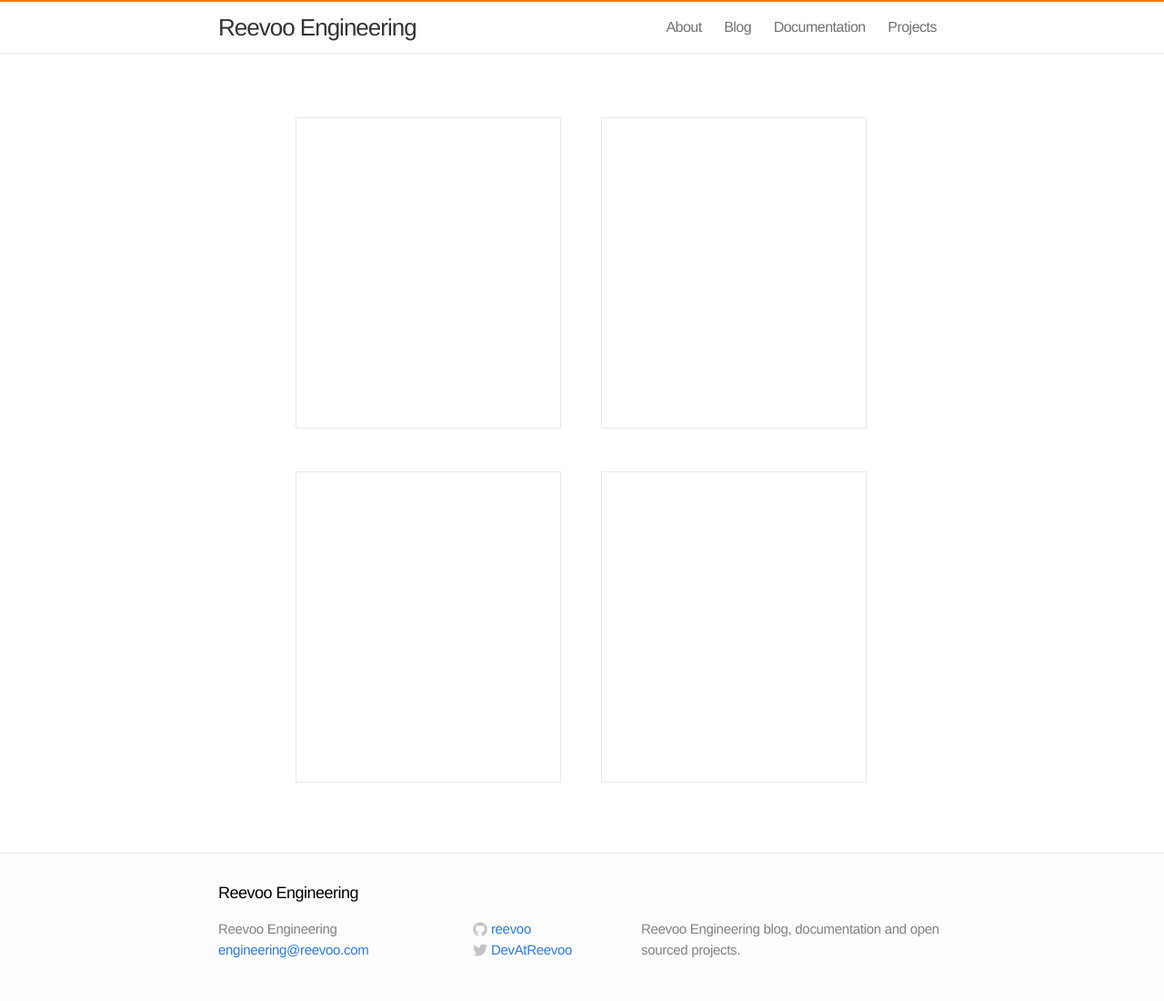
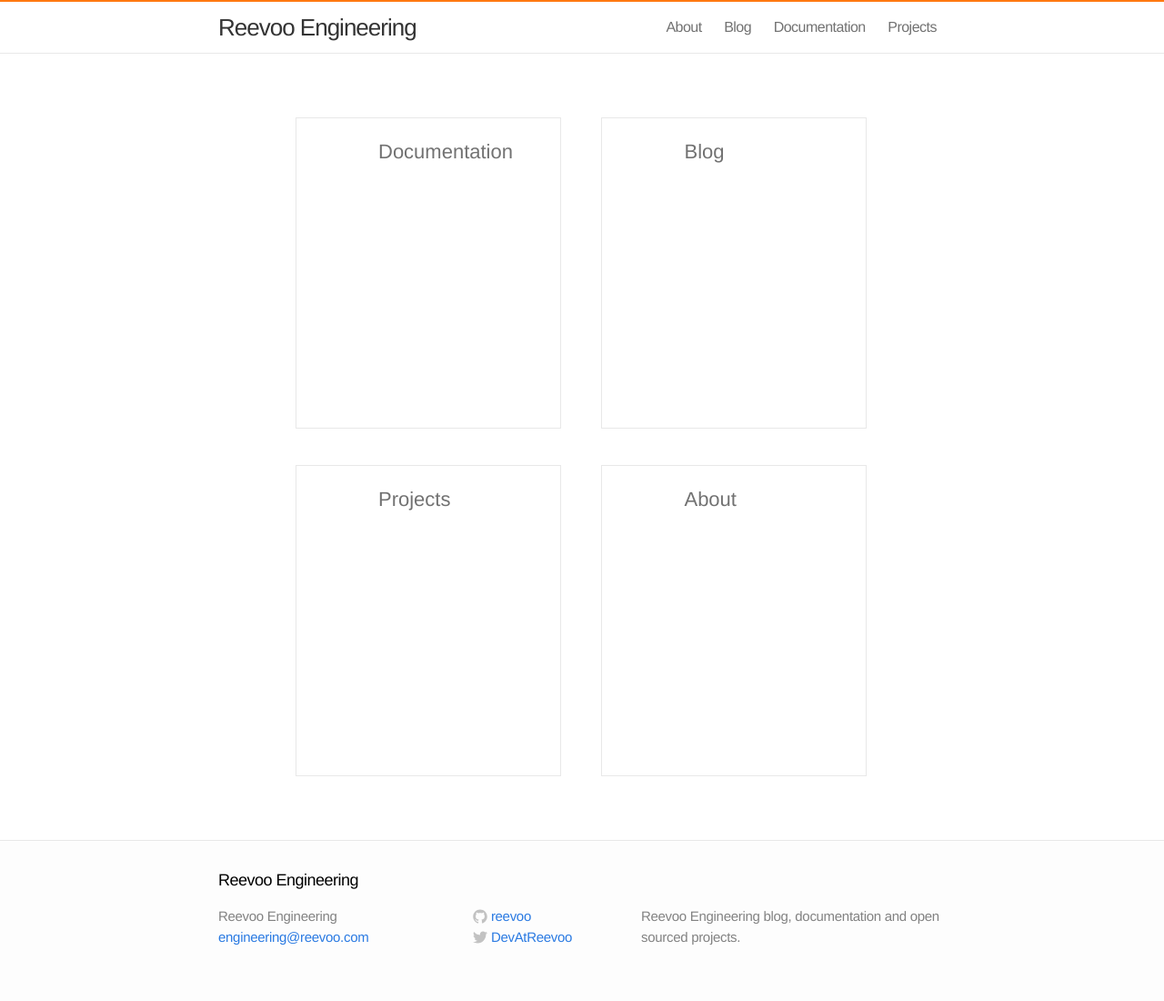
Before and after one commit to reevoo/reevoo.github.io, a Jekyll site: the page built from index.html, in a window 1280 px wide. Shown: the whole page at 91% size. Built offline with Jekyll 4.4.1, drawn with Linux system fonts in a browser that asks for light colours.

Commit message:
More tile changes and styling.

```diff
--- a/css/main.css
+++ b/css/main.css
@@ -194,6 +194,19 @@
   display: inline-block;
   padding: 20px;
   margin: 20px;
+}
+
+.tile-container .tile:hover {
+  background-color: #F6F6F6;
+  border-bottom: 2px solid #ff7911;
+}
+
+.tile-container .tile .title {
+  color: #727272;
+  text-decoration: none;
+  width: 110px;
+  margin: auto;
+  font-size: 22px;
 }
 
 /* Post styles */
--- a/index.html
+++ b/index.html
@@ -6,22 +6,30 @@
   <div class="tile-container">
     <a href="/docs">
       <div id="documentation" class="tile">
-
+        <div class="title">
+          <h3>Documentation</h3>
+        </div>
       </div>
     </a>
     <a href="/blog">
       <div id="blog" class="tile">
-
+        <div class="title">
+          <h3>Blog</h3>
+        </div>
       </div>
     </a>
     <a href="/projects">
       <div id="projects" class="tile">
-
+        <div class="title">
+          <h3>Projects</h3>
+        </div>
       </div>
     </a>
     <a href="/about">
       <div id="about" class="tile">
-
+        <div class="title">
+          <h3>About</h3>
+        </div>
       </div>
     </a>
   </div>
```
